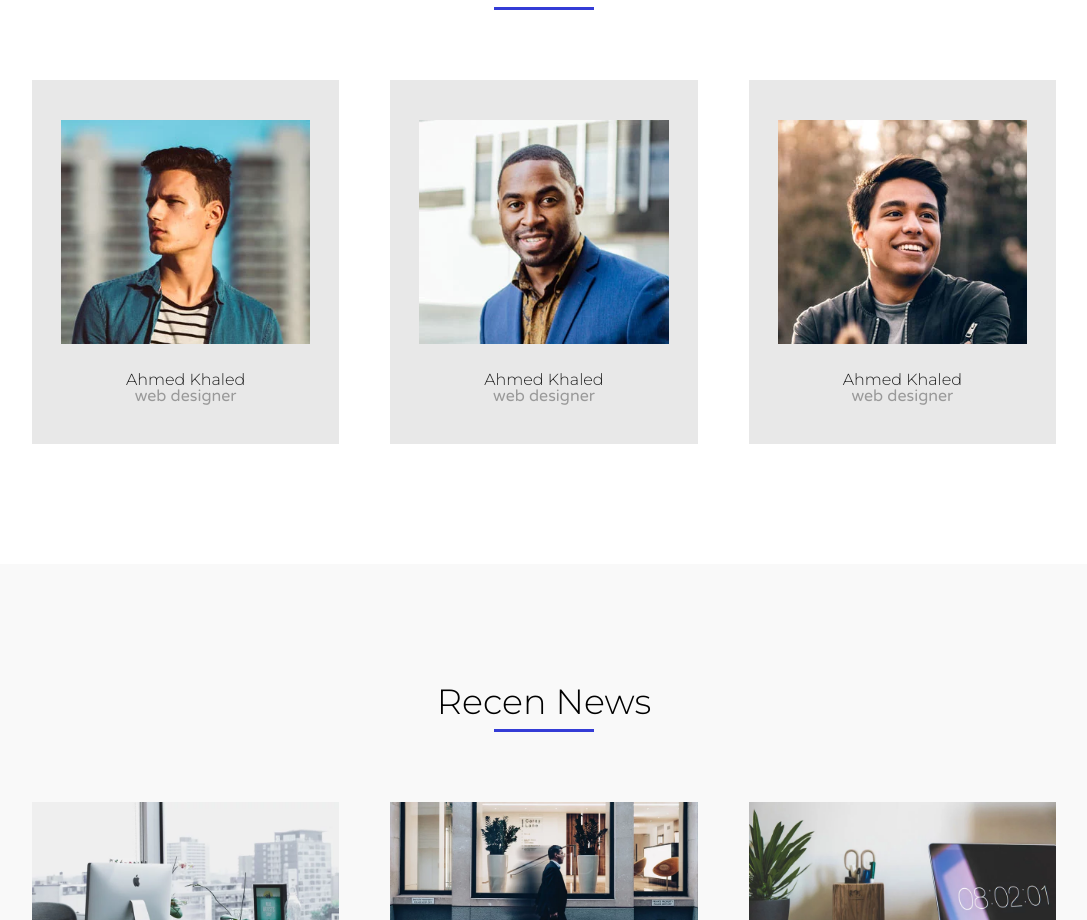
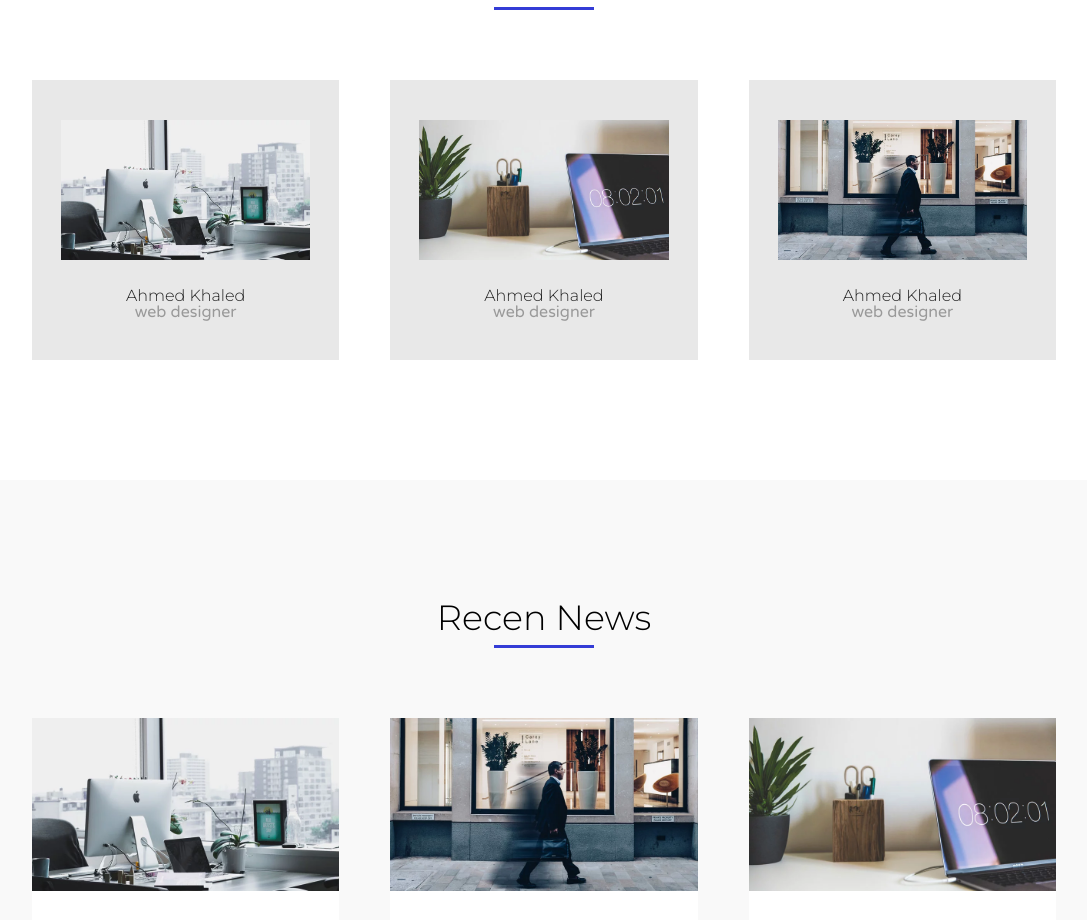
Before and after one commit to Ahmed-tabio/firstTemplate, a plain HTML site: page index.html in a window 1280 px wide. Shown: the part 5502-6422 px from the top of the page, without its empty margins (96-1183 px from the left). Drawn offline with Linux system fonts and the light colour scheme.

Commit message:
Update index.html

```diff
--- a/index.html
+++ b/index.html
@@ -395,7 +395,7 @@
 
                             <div class="team-item ttb-effect float-left width-30">
                                 <div class="team-item-image">
-                                    <img src="Images/team/team1.jpg" alt="member pic">
+                                    <img src="Images/blog/blog1.webp" alt="member pic">
                                     <div class="team-overlay">
                                         <div class="team-overlay-social">
                                             <a href="#"><i class="fab fa-facebook"></i></a>
@@ -414,7 +414,7 @@
 
                             <div class="team-item ttb-effect margined float-left width-30">
                                 <div class="team-item-image">
-                                    <img src="Images/team/team2.jpg" alt="member pic">
+                                    <img src="images/blog/blog2.webp" alt="member pic">
                                     <div class="team-overlay">
                                         <div class="team-overlay-social">
                                             <a href="#"><i class="fab fa-facebook"></i></a>
@@ -433,7 +433,7 @@
 
                             <div class="team-item ttb-effect float-left width-30">
                                 <div class="team-item-image">
-                                    <img src="Images/team/team3.jpg" alt="member pic">
+                                    <img src="Images/blog/blog3.webp" alt="member pic">
                                     <div class="team-overlay">
                                         <div class="team-overlay-social">
                                             <a href="#"><i class="fab fa-facebook"></i></a>
```
